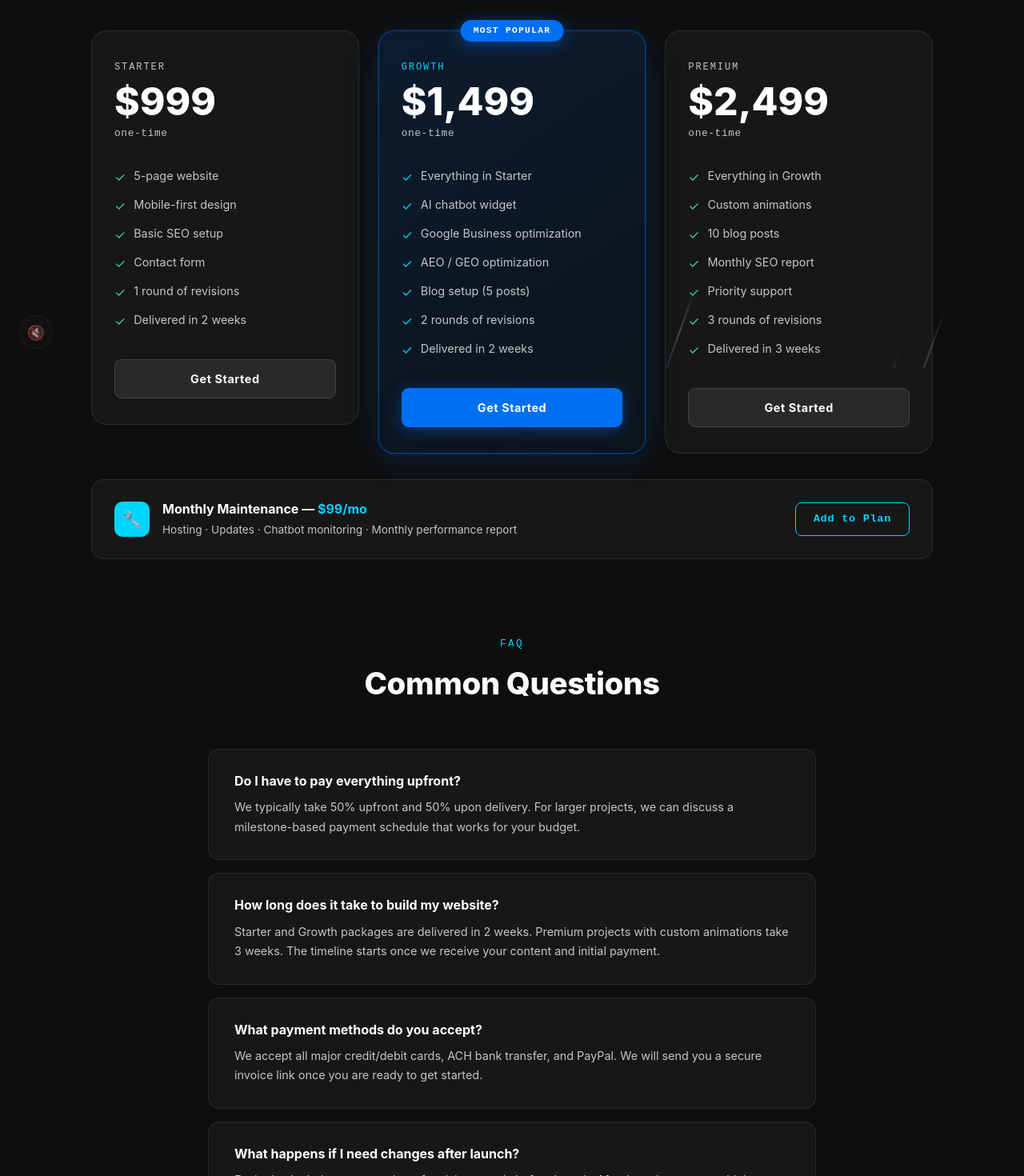
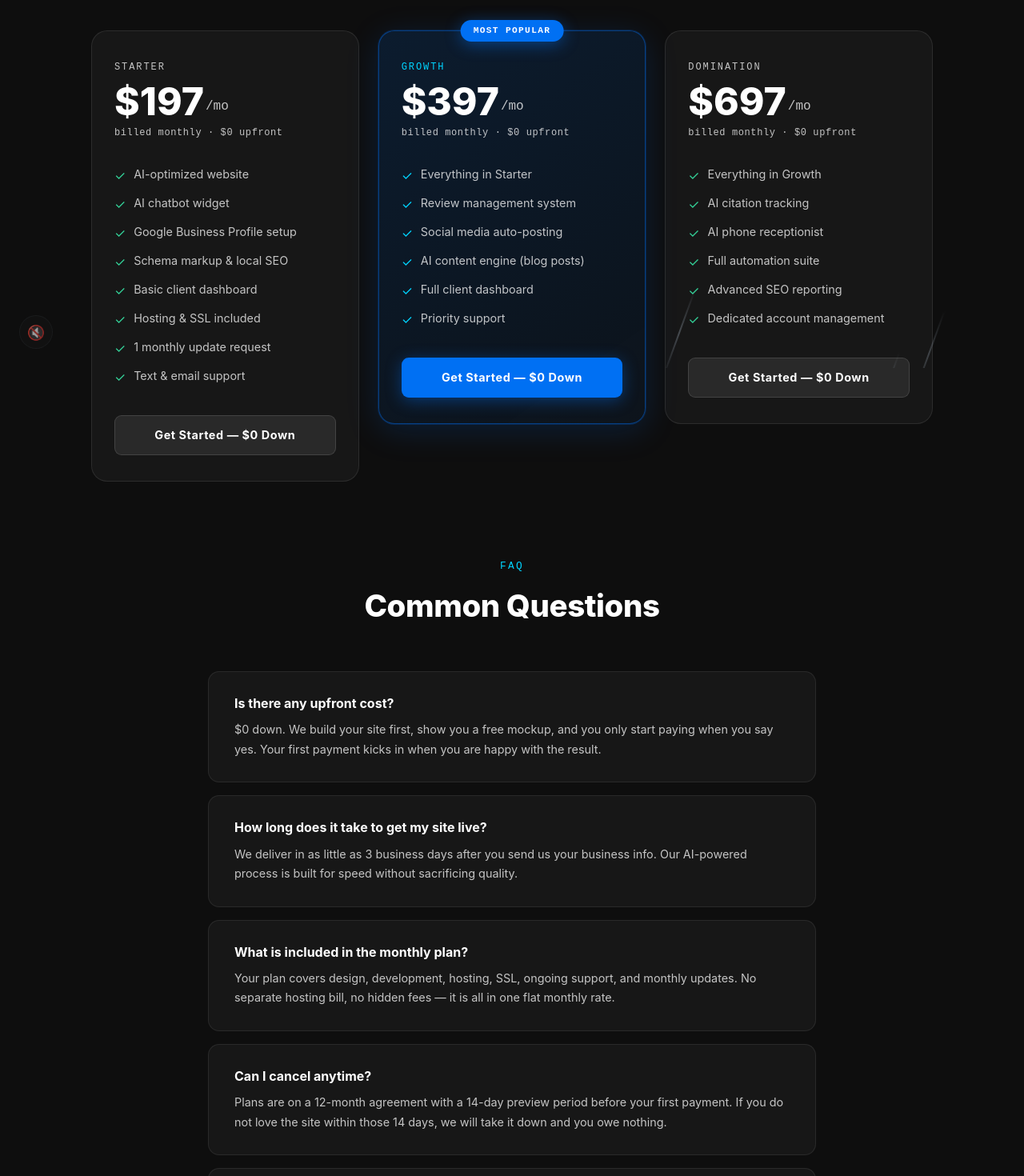
Before and after one commit to Darrin50/caliberwebstudio, a Next.js app: page /pricing in a window 1280 px wide. Shown: the part 340-1810 px from the top of the page at 80% size. Built offline with nearby package versions, Linux system fonts and the light colour scheme.

Commit message:
Fix pricing page — use correct monthly plans from Notion

```diff
--- a/src/app/pricing/page.tsx
+++ b/src/app/pricing/page.tsx
@@ -4,29 +4,85 @@ import Nav from "@/components/Nav";
 import Footer from "@/components/Footer";
 
 export const metadata: Metadata = {
-  title: "Pricing | Caliber Web Studio – Detroit Web Design Packages",
-  description: "Simple, transparent pricing for Detroit small businesses. One-time website packages starting at $999. No monthly fees, no surprises.",
+  title: "Pricing | Caliber Web Studio – Monthly Web & Growth Plans",
+  description: "Simple, transparent monthly pricing for Detroit small businesses. AI-powered website plans starting at $197/mo. $0 down, no surprise fees.",
   alternates: { canonical: "https://caliberwebstudio.com/pricing" },
   openGraph: {
     title: "Pricing | Caliber Web Studio",
-    description: "One-time website packages starting at $999 for Detroit small businesses. Choose Starter, Growth, or Premium.",
+    description: "Monthly website and growth plans starting at $197/mo for Detroit small businesses. Starter, Growth, or Domination.",
     url: "https://caliberwebstudio.com/pricing",
     type: "website",
   },
 };
 
 const plans = [
-  { name: "Starter", price: "$999", billing: "one-time", popular: false, features: ["5-page website","Mobile-first design","Basic SEO setup","Contact form","1 round of revisions","Delivered in 2 weeks"] },
-  { name: "Growth", price: "$1,499", billing: "one-time", popular: true, features: ["Everything in Starter","AI chatbot widget","Google Business optimization","AEO / GEO optimization","Blog setup (5 posts)","2 rounds of revisions","Delivered in 2 weeks"] },
-  { name: "Premium", price: "$2,499", billing: "one-time", popular: false, features: ["Everything in Growth","Custom animations","10 blog posts","Monthly SEO report","Priority support","3 rounds of revisions","Delivered in 3 weeks"] },
+  {
+    name: "Starter",
+    price: "$197",
+    billing: "/mo",
+    popular: false,
+    features: [
+      "AI-optimized website",
+      "AI chatbot widget",
+      "Google Business Profile setup",
+      "Schema markup & local SEO",
+      "Basic client dashboard",
+      "Hosting & SSL included",
+      "1 monthly update request",
+      "Text & email support",
+    ],
+  },
+  {
+    name: "Growth",
+    price: "$397",
+    billing: "/mo",
+    popular: true,
+    features: [
+      "Everything in Starter",
+      "Review management system",
+      "Social media auto-posting",
+      "AI content engine (blog posts)",
+      "Full client dashboard",
+      "Priority support",
+    ],
+  },
+  {
+    name: "Domination",
+    price: "$697",
+    billing: "/mo",
+    popular: false,
+    features: [
+      "Everything in Growth",
+      "AI citation tracking",
+      "AI phone receptionist",
+      "Full automation suite",
+      "Advanced SEO reporting",
+      "Dedicated account management",
+    ],
+  },
 ];
 
 const faqs = [
-  { q: "Do I have to pay everything upfront?", a: "We typically take 50% upfront and 50% upon delivery. For larger projects, we can discuss a milestone-based payment schedule that works for your budget." },
-  { q: "How long does it take to build my website?", a: "Starter and Growth packages are delivered in 2 weeks. Premium projects with custom animations take 3 weeks. The timeline starts once we receive your content and initial payment." },
-  { q: "What payment methods do you accept?", a: "We accept all major credit/debit cards, ACH bank transfer, and PayPal. We will send you a secure invoice link once you are ready to get started." },
-  { q: "What happens if I need changes after launch?", a: "Each plan includes a set number of revision rounds before launch. After launch, you can add the $99/mo maintenance plan which covers updates and ongoing support, or purchase one-off revisions at our hourly rate." },
-  { q: "Is hosting included in the one-time price?", a: "The one-time fee covers design and development. Hosting is not included but is available through our $99/mo maintenance add-on, which also covers updates, chatbot monitoring, and a monthly performance report." },
+  {
+    q: "Is there any upfront cost?",
+    a: "$0 down. We build your site first, show you a free mockup, and you only start paying when you say yes. Your first payment kicks in when you are happy with the result.",
+  },
+  {
+    q: "How long does it take to get my site live?",
+    a: "We deliver in as little as 3 business days after you send us your business info. Our AI-powered process is built for speed without sacrificing quality.",
+  },
+  {
+    q: "What is included in the monthly plan?",
+    a: "Your plan covers design, development, hosting, SSL, ongoing support, and monthly updates. No separate hosting bill, no hidden fees — it is all in one flat monthly rate.",
+  },
+  {
+    q: "Can I cancel anytime?",
+    a: "Plans are on a 12-month agreement with a 14-day preview period before your first payment. If you do not love the site within those 14 days, we will take it down and you owe nothing.",
+  },
+  {
+    q: "What payment methods do you accept?",
+    a: "We accept all major credit/debit cards and ACH bank transfer via Stripe. You will receive a secure billing link once you are ready to get started.",
+  },
 ];
 
 export default function PricingPage() {
@@ -35,17 +91,21 @@ export default function PricingPage() {
       <Nav />
       <main style={{ minHeight: "100vh", paddingTop: "80px", paddingBottom: "80px", background: "var(--bg, #0a0a0e)" }}>
         <div style={{ maxWidth: "1100px", margin: "0 auto", padding: "0 24px" }}>
+
+          {/* Hero */}
           <div style={{ textAlign: "center", marginBottom: "72px", paddingTop: "40px" }}>
             <p style={{ fontSize: "0.8rem", letterSpacing: "0.18em", textTransform: "uppercase", color: "var(--accent, #0070f3)", marginBottom: "16px", fontFamily: "'Space Mono', monospace" }}>
               Transparent Pricing
             </p>
             <h1 style={{ fontSize: "clamp(2rem, 5.5vw, 3.75rem)", fontWeight: 800, lineHeight: 1.1, color: "var(--text-primary, #fff)", marginBottom: "20px", letterSpacing: "-0.02em" }}>
-              Simple, One-Time Packages
+              Simple Monthly Plans
             </h1>
             <p style={{ fontSize: "clamp(1rem, 2vw, 1.2rem)", color: "var(--text-secondary, rgba(255,255,255,0.65))", maxWidth: "560px", margin: "0 auto", lineHeight: 1.7 }}>
-              No monthly lock-ins. No hidden fees. Pay once, own your site forever.
+              $0 down. We build the site first — you only pay when you love it. Everything included in one flat monthly rate.
             </p>
           </div>
+
+          {/* Plans */}
           <div className="pricing-grid">
             {plans.map((plan) => (
               <div key={plan.name} className={`pricing-card${plan.popular ? " pricing-card--popular" : ""}`}>
@@ -53,11 +113,16 @@ export default function PricingPage() {
                 <p style={{ fontSize: "0.75rem", letterSpacing: "0.16em", textTransform: "uppercase", color: plan.popular ? "var(--accent, #0070f3)" : "var(--text-secondary, rgba(255,255,255,0.5))", marginBottom: "10px", fontFamily: "'Space Mono', monospace" }}>
                   {plan.name}
                 </p>
-                <span style={{ fontSize: "clamp(2.4rem, 5vw, 3rem)", fontWeight: 800, color: "var(--text-primary, #fff)", lineHeight: 1, display: "block", marginBottom: "6px" }}>
-                  {plan.price}
-                </span>
-                <p style={{ fontSize: "0.8rem", color: "var(--text-secondary, rgba(255,255,255,0.45))", marginBottom: "32px", fontFamily: "'Space Mono', monospace", letterSpacing: "0.05em" }}>
-                  {plan.billing}
+                <div style={{ display: "flex", alignItems: "flex-end", gap: "2px", marginBottom: "6px" }}>
+                  <span style={{ fontSize: "clamp(2.4rem, 5vw, 3rem)", fontWeight: 800, color: "var(--text-primary, #fff)", lineHeight: 1 }}>
+                    {plan.price}
+                  </span>
+                  <span style={{ fontSize: "1rem", color: "var(--text-secondary, rgba(255,255,255,0.5))", marginBottom: "6px", fontFamily: "'Space Mono', monospace" }}>
+                    {plan.billing}
+                  </span>
+                </div>
+                <p style={{ fontSize: "0.75rem", color: "var(--text-secondary, rgba(255,255,255,0.4))", marginBottom: "32px", fontFamily: "'Space Mono', monospace", letterSpacing: "0.05em" }}>
+                  billed monthly · $0 upfront
                 </p>
                 <ul style={{ listStyle: "none", margin: "0 0 36px 0", padding: 0, display: "flex", flexDirection: "column", gap: "12px" }}>
                   {plan.features.map((feat) => (
@@ -67,20 +132,12 @@ export default function PricingPage() {
                     </li>
                   ))}
                 </ul>
-                <Link href="/#contact" className={`pricing-cta${plan.popular ? " pricing-cta--popular" : ""}`}>Get Started</Link>
+                <Link href="/#contact" className={`pricing-cta${plan.popular ? " pricing-cta--popular" : ""}`}>Get Started — $0 Down</Link>
               </div>
             ))}
           </div>
-          <div className="addon-card">
-            <div style={{ display: "flex", alignItems: "center", gap: "16px", flexWrap: "wrap" }}>
-              <div style={{ background: "var(--accent, #0070f3)", borderRadius: "10px", width: "44px", height: "44px", display: "flex", alignItems: "center", justifyContent: "center", fontSize: "1.3rem", flexShrink: 0 }}>🔧</div>
-              <div style={{ flex: 1, minWidth: "200px" }}>
-                <p style={{ fontWeight: 700, color: "var(--text-primary, #fff)", marginBottom: "4px", fontSize: "1rem" }}>Monthly Maintenance — <span style={{ color: "var(--accent, #0070f3)" }}>$99/mo</span></p>
-                <p style={{ fontSize: "0.85rem", color: "var(--text-secondary, rgba(255,255,255,0.6))", lineHeight: 1.6, margin: 0 }}>Hosting · Updates · Chatbot monitoring · Monthly performance report</p>
-              </div>
-              <Link href="/#contact" style={{ padding: "10px 22px", border: "1px solid var(--accent, #0070f3)", color: "var(--accent, #0070f3)", borderRadius: "8px", fontSize: "0.85rem", fontWeight: 700, textDecoration: "none", whiteSpace: "nowrap", fontFamily: "'Space Mono', monospace", letterSpacing: "0.05em" }}>Add to Plan</Link>
-            </div>
-          </div>
+
+          {/* FAQ */}
           <div style={{ marginTop: "96px" }}>
             <div style={{ textAlign: "center", marginBottom: "52px" }}>
               <p style={{ fontSize: "0.8rem", letterSpacing: "0.18em", textTransform: "uppercase", color: "var(--accent, #0070f3)", marginBottom: "12px", fontFamily: "'Space Mono', monospace" }}>FAQ</p>
@@ -95,27 +152,97 @@ export default function PricingPage() {
               ))}
             </div>
           </div>
+
+          {/* CTA */}
           <div style={{ textAlign: "center", marginTop: "80px", padding: "52px 32px", background: "var(--card-bg, rgba(255,255,255,0.04))", borderRadius: "20px", border: "1px solid var(--border-color, rgba(255,255,255,0.08))" }}>
             <h2 style={{ fontSize: "clamp(1.5rem, 3vw, 2rem)", fontWeight: 800, color: "var(--text-primary, #fff)", marginBottom: "14px", letterSpacing: "-0.01em" }}>Not sure which plan is right for you?</h2>
-            <p style={{ color: "var(--text-secondary, rgba(255,255,255,0.65))", marginBottom: "28px", fontSize: "1rem", lineHeight: 1.7 }}>Book a free 15-minute call and we will recommend the best fit for your goals and budget.</p>
+            <p style={{ color: "var(--text-secondary, rgba(255,255,255,0.65))", marginBottom: "28px", fontSize: "1rem", lineHeight: 1.7 }}>Book a free 15-minute call and we will recommend the best monthly plan for your goals and budget.</p>
             <Link href="/#contact" style={{ display: "inline-block", padding: "14px 36px", background: "var(--accent, #0070f3)", color: "#fff", borderRadius: "8px", fontWeight: 700, textDecoration: "none", fontSize: "0.95rem", letterSpacing: "0.02em" }}>Book a Free Consultation</Link>
           </div>
+
         </div>
       </main>
       <Footer />
       <style>{`
-        .pricing-grid { display: grid; grid-template-columns: repeat(3, 1fr); gap: 24px; margin-bottom: 32px; align-items: start; }
-        .pricing-card { position: relative; background: rgba(255,255,255,0.04); border: 1px solid rgba(255,255,255,0.09); border-radius: 20px; padding: 36px 28px 32px; transition: transform 0.25s ease, box-shadow 0.25s ease, border-color 0.25s ease; }
-        .pricing-card:hover { transform: translateY(-6px); border-color: rgba(255,255,255,0.18); box-shadow: 0 20px 60px rgba(0,0,0,0.35); }
-        .pricing-card--popular { background: linear-gradient(145deg, rgba(0,112,243,0.14) 0%, rgba(0,112,243,0.06) 100%); border-color: rgba(0,112,243,0.45); box-shadow: 0 0 0 1px rgba(0,112,243,0.2), 0 8px 40px rgba(0,112,243,0.18); }
-        .pricing-card--popular:hover { transform: translateY(-6px); box-shadow: 0 0 0 1px rgba(0,112,243,0.35), 0 24px 64px rgba(0,112,243,0.28); border-color: rgba(0,112,243,0.65); }
-        .popular-badge { position: absolute; top: -14px; left: 50%; transform: translateX(-50%); background: #0070f3; color: #fff; font-size: 0.7rem; font-weight: 700; letter-spacing: 0.12em; text-transform: uppercase; padding: 5px 16px; border-radius: 20px; white-space: nowrap; font-family: 'Space Mono', monospace; box-shadow: 0 4px 20px rgba(0,112,243,0.45); }
-        .pricing-cta { display: block; text-align: center; padding: 13px 24px; border-radius: 9px; font-weight: 700; font-size: 0.9rem; text-decoration: none; letter-spacing: 0.04em; transition: opacity 0.2s, transform 0.2s; background: rgba(255,255,255,0.08); color: #fff; border: 1px solid rgba(255,255,255,0.12); }
-        .pricing-cta:hover { opacity: 0.85; transform: translateY(-1px); }
-        .pricing-cta--popular { background: #0070f3; color: #fff; border-color: transparent; box-shadow: 0 4px 20px rgba(0,112,243,0.4); }
-        .addon-card { background: rgba(255,255,255,0.04); border: 1px solid rgba(255,255,255,0.09); border-radius: 16px; padding: 24px 28px; margin-top: 24px; }
-        @media (max-width: 900px) { .pricing-grid { grid-template-columns: 1fr; max-width: 440px; margin-left: auto; margin-right: auto; } }
-        @media (max-width: 600px) { .addon-card { padding: 20px; } }
+        .pricing-grid {
+          display: grid;
+          grid-template-columns: repeat(3, 1fr);
+          gap: 24px;
+          margin-bottom: 32px;
+          align-items: start;
+        }
+        .pricing-card {
+          position: relative;
+          background: rgba(255,255,255,0.04);
+          border: 1px solid rgba(255,255,255,0.09);
+          border-radius: 20px;
+          padding: 36px 28px 32px;
+          transition: transform 0.25s ease, box-shadow 0.25s ease, border-color 0.25s ease;
+        }
+        .pricing-card:hover {
+          transform: translateY(-6px);
+          border-color: rgba(255,255,255,0.18);
+          box-shadow: 0 20px 60px rgba(0,0,0,0.35);
+        }
+        .pricing-card--popular {
+          background: linear-gradient(145deg, rgba(0,112,243,0.14) 0%, rgba(0,112,243,0.06) 100%);
+          border-color: rgba(0,112,243,0.45);
+          box-shadow: 0 0 0 1px rgba(0,112,243,0.2), 0 8px 40px rgba(0,112,243,0.18);
+        }
+        .pricing-card--popular:hover {
+          transform: translateY(-6px);
+          box-shadow: 0 0 0 1px rgba(0,112,243,0.35), 0 24px 64px rgba(0,112,243,0.28);
+          border-color: rgba(0,112,243,0.65);
+        }
+        .popular-badge {
+          position: absolute;
+          top: -14px;
+          left: 50%;
+          transform: translateX(-50%);
+          background: #0070f3;
+          color: #fff;
+          font-size: 0.7rem;
+          font-weight: 700;
+          letter-spacing: 0.12em;
+          text-transform: uppercase;
+          padding: 5px 16px;
+          border-radius: 20px;
+          white-space: nowrap;
+          font-family: 'Space Mono', monospace;
+          box-shadow: 0 4px 20px rgba(0,112,243,0.45);
+        }
+        .pricing-cta {
+          display: block;
+          text-align: center;
+          padding: 13px 24px;
+          border-radius: 9px;
+          font-weight: 700;
+          font-size: 0.9rem;
+          text-decoration: none;
+          letter-spacing: 0.04em;
+          transition: opacity 0.2s, transform 0.2s;
+          background: rgba(255,255,255,0.08);
+          color: #fff;
+          border: 1px solid rgba(255,255,255,0.12);
+        }
+        .pricing-cta:hover {
+          opacity: 0.85;
+          transform: translateY(-1px);
+        }
+        .pricing-cta--popular {
+          background: #0070f3;
+          color: #fff;
+          border-color: transparent;
+          box-shadow: 0 4px 20px rgba(0,112,243,0.4);
+        }
+        @media (max-width: 900px) {
+          .pricing-grid {
+            grid-template-columns: 1fr;
+            max-width: 440px;
+            margin-left: auto;
+            margin-right: auto;
+          }
+        }
       `}</style>
     </>
   );
```
